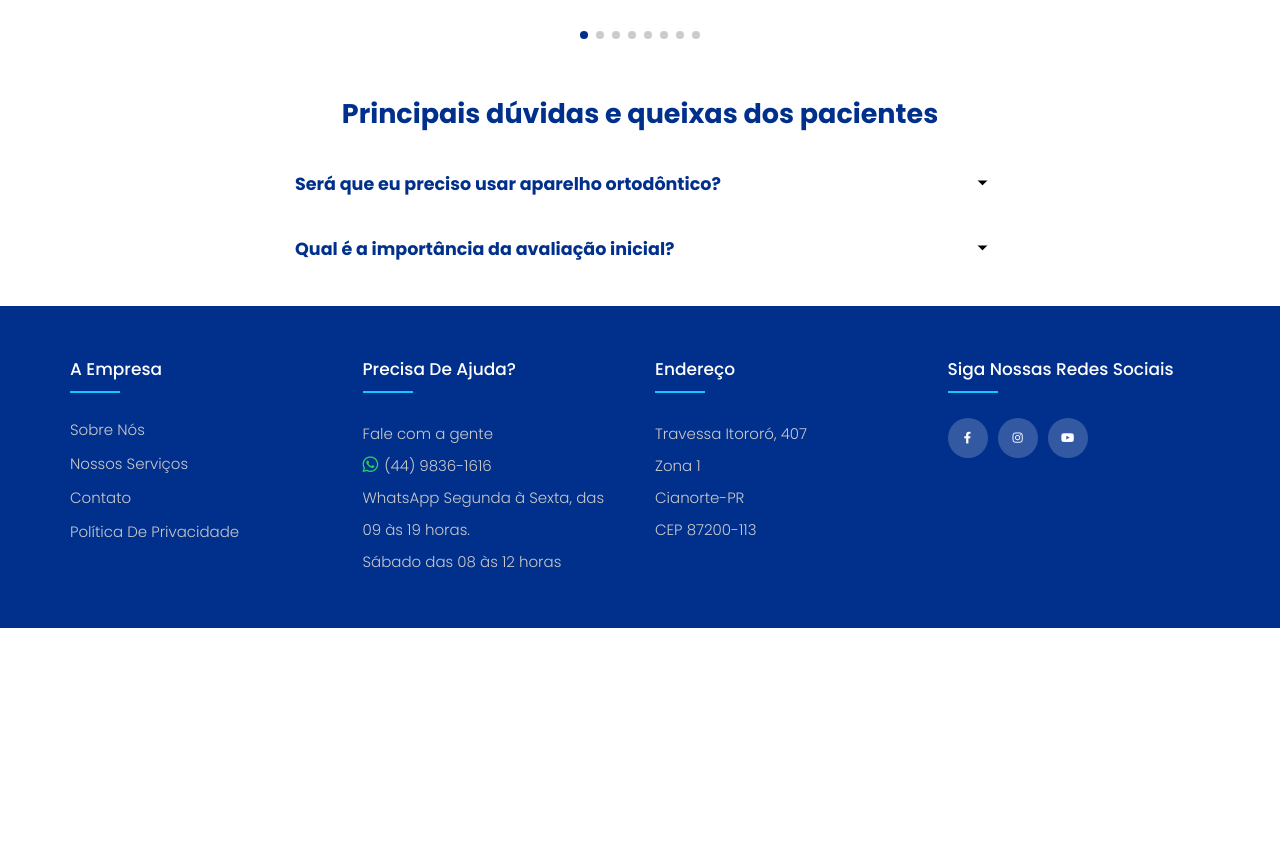
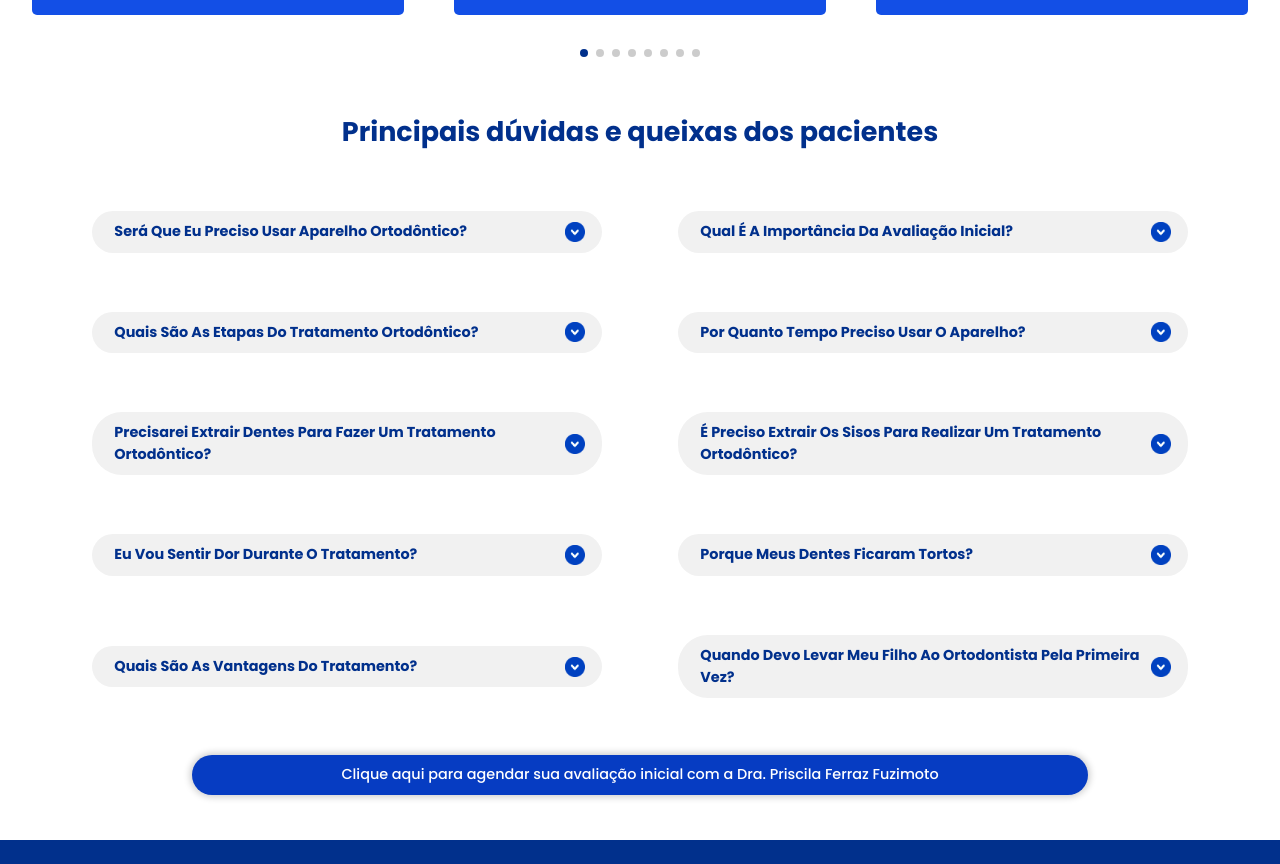
Before and after one commit to vitoraok1/orthopress-website, a React (Create React App) app: page /ortodontia in a window 1280 px wide. Shown: the part 1933-2797 px from the top of the page. Before the commit the page ends 2561 px from the top, so only its background shows below. Built offline with nearby package versions, Linux system fonts and the light colour scheme.

Commit message:
finishing ortodontic page with accodion

```diff
--- a/src/components-mock.ts
+++ b/src/components-mock.ts
@@ -170,7 +170,7 @@ export const cards = [
     },
     {
       "title": "Aparelho Lingual",
-      "content": "O aparelho lingual é uma opção a ser considerada por pacientes que buscam um tratamento discreto. Semelhante ao modelo convencional, ele consiste em bráquetes e fios metálicos, mas a diferença está na sua localização, pois são posicionados na parte de trás dos dentes. Por ficar preso na face interna dos dentes, o cuidado com a higiene deve ser redobrado, a fim de evitar o surgimeno de cáries ou outras doenças gengivais. Sendo mais indicado para tratamentos de curta duração.",
+      "content": `O aparelho lingual, similar ao modelo convencional, é uma alternativa discreta. Colocado na parte de trás dos dentes, requer cuidado extra com a higiene para prevenir cáries e doenças gengivais. Geralmente recomendado para tratamentos breves.`,
       "link": "",
       "image": {
         "url": OrtodontiaBanner5,
@@ -188,7 +188,8 @@ export const cards = [
     },
     {
       "title": "Aparelhos Móveis Funcionais",
-      "content": "Os aparelhos móveis, frequentemente recomendados para crianças e adolescentes em crescimento, possuem a finalidade de influenciar o posicionamento e o desenvolvimento da mandíbula e maxila. Feito de placa de resina acrílica com fios de aço, é projetado de forma personalizada para abordar problemas específicos e guiar o alinhamento dos dentes e ossos maxilares.",
+      "content": `Os aparelhos móveis, frequentemente recomendados para crianças e adolescentes em crescimento, possuem a finalidade de influenciar o posicionamento e o desenvolvimento da mandíbula e maxila.
+      Feito de placa de resina acrílica com fios de aço, é projetado de forma personalizada para abordar problemas específicos e guiar o alinhamento dos dentes e ossos maxilares.`,
       "link": "",
       "image": {
         "url": OrtodontiaBanner7,
@@ -197,7 +198,7 @@ export const cards = [
     },
     {
       "title": "Documentação Ortodôntica",
-      "content": "A Documentação Ortodôntica abrange diversos exames, incluindo radiografias, fotografias intra e extra-orais, moldes de gesso e dentes, análises cefalométricas modelos computadorizados. Seu objetivo principal é proporcionar uma visão abrangente do paciente, permitindo ao dentista uma compreensão minunciosa do caso. Sem essas informações, o profissional não pode iniciar o tratamento de forma precisa, destacando a importância vital desses procedimentos para um tratamento ortodôntico eficaz.",
+      "content": `A Documentação Ortodôntica incorpora diversos exames, como radiografias, fotografias intra e extra-orais, moldes e análises computadorizadas. Esses exames fornecem uma visão detalhada do paciente, possibilitando ao dentista compreender minuciosamente o caso. São fundamentais para um tratamento ortodôntico preciso e eficaz.`,
       "link": "",
       "image": {
         "url": OrtodontiaBanner8,
@@ -209,10 +210,90 @@ export const cards = [
   export const faqOrtodontia = [
     {
       "question": "Será que eu preciso usar aparelho ortodôntico?",
-      "answer": "Existem diversos sinais que indicam que é preciso usar aparelho ortodôntico. No entanto, nem sempre eles são fácil de percepção. Por isso, o ideal é sempre buscar um ortodontista, caso você desconfie que há algo errado com a mordida ou o posicionamento dos seus dentes. Algum dos sinais para que você procure um ortodontista: Dentes muito tortos (encavalados), dificuldade para fechar a boca, Dificuldade na mordida, dores no maxilar, espaço entre os dentes.",
+      "answer": `Existem diversos sinais que indicam que é preciso usar aparelho ortodôntico. No entanto, nem sempre eles são fácil de percepção. Por isso, o ideal é sempre buscar um ortodontista, caso você desconfie que há algo errado com a mordida ou o posicionamento dos seus dentes.
+
+      Algum dos sinais para que você procure um ortodontista:
+
+      - Dentes muito tortos (encavalados);
+
+      - Dificuldade para fechar a boca;
+
+      - Dificuldade na mordida;
+
+      - Dores no maxilar;
+
+      - Espaço entre os dentes.`,
     },
     {
       "question": "Qual é a importância da avaliação inicial?",
-      "answer": "O sucesso de um tratamento ortodôntico começa com um planejamento cuidadoso, que envolve uma avaliação inicial minunciosa. Nessa etapa, são definidas todas as estratégias necessárias para alcançar os objetivos estéticos e funcionais do paciente. Sem um planejamento adequado, é como embarcar em uma jornada sem um mapa, torna-se desafiador saber a direção certa. Isso pode resultar em complicações futuras, muitas vezes difíceis de resolver. Portanto é aconselhável pesquisar sobre o profissional escolhido e suas credenciais, uma vez que os profissionais atenciosos e detalhistas costumam estar comprometidos com o alcance de excelentes resultados no tratamento.",
+      "answer": `O sucesso de um tratamento ortodôntico começa com um planejamento cuidadoso, que envolve uma avaliação inicial minunciosa. Nessa etapa, são definidas todas as estratégias necessárias para alcançar os objetivos estéticos e funcionais do paciente.
+
+      Sem um planejamento adequado, é como embarcar em uma jornada sem um mapa, torna-se desafiador saber a direção certa. Isso pode resultar em complicações futuras, muitas vezes difíceis de resolver.
+
+      Portanto é aconselhável pesquisar sobre o profissional escolhido e suas credenciais, uma vez que os profissionais atenciosos e detalhistas costumam estar comprometidos com o alcance de excelentes resultados no tratamento.`,
+    },
+    {
+      "question": "Quais são as etapas do tratamento ortodôntico?",
+      "answer": `O tratamento ortodôntico compreende seis etapas essenciais para alcançar um alinhamento dentário satisfatório:
+
+      1 - Diagnóstico: O tratamento começa com uma consulta para avaliar a necessidade do aparelho e seu tipo, às vezes requerendo extração de dentes.
+
+      2 - Instalação do aparelho: Após a decisão, o aparelho é colocado, iniciando o movimento dos dentes.
+
+      3 - Alinhamento: A fase de ajuste e alinhamento começa, frequentemente com fios leves.
+
+      4 - Correção: Dentes são corrigidos com fios mais grossos e elásticos para fechar espaços e ajustar a mordida.
+
+      5 - Finalização: Neste ponto, os dentes estão próximos da posição correta, muitas vezes exigindo recursos adicionais.
+
+      6 - Contenção: Após a remoção do aparelho, o paciente continua com acompanhamento para garantir que os dentes permaneçam alinhados.
+
+      O tempo de cada fase varia de acordo com o caso, sendo essencial a colaboração do paciente e a adesão às orientações de cuidados e higiene. As consultas periódicas são cruciais para verificar o progresso do alinhamento dentário.`,
+    },
+    {
+      "question": "Por quanto tempo preciso usar o aparelho?",
+      "answer": `Para determinar o tempo indicado de tratamento, é necessário fazer uma avaliação com o seu dentista.
+
+      Os tratamentos em adultos variam em média de 18 a 36 meses. Já nos adolescentes, o tratamento costuma durar cerca de 24 meses.
+
+      Lembrando que depende muito da severidade do problema, do metabolismo da pessoa e se o paciente está seguindo as orientações do dentista.`,
+    },
+    {
+      "question": "Precisarei extrair dentes para fazer um tratamento ortodôntico?",
+      "answer": `Em grande parte dos casos, não são necessárias extrações.
+
+      A remoção de dentes é necessária apenas em casos específicos onde a falta de espaço para acomodação dos dentes é severa.
+
+      Através do exame clínico é possível determinar se seu caso precisará de extrações ou não.`,
+    },
+    {
+      "question": "É preciso extrair os sisos para realizar um tratamento ortodôntico?",
+      "answer": "Embora em alguns casos a extração seja necessária, isso não é uma regra. Quem vai definir se será preciso retirar os sisos ou não é o dentista, após estudar as radiografias.",
+    },
+    {
+      "question": "Eu vou sentir dor durante o tratamento?",
+      "answer": `O que é comum é sentir os dentes sensíveis ao toque e à mastigação durante os três dias após o atendimento, ou seja, após a manutenção ortodôntica.
+
+      Nesse período, deve-se evitar alimentos duros ou crocantes, gerando menos desconforto na mastigação. Após esses dias, a sensibilidade tende a cessar, voltando a normalidade.`,
+    },
+    {
+      "question": "Porque meus dentes ficaram tortos?",
+      "answer": `Os dentes tortos podem ter origem genética, ou seja, transmitida dos pais para filhos.
+
+      O tamanho dos ossos maxilares e o tamanho dos dentes são influências familiares herdadas, resultando na falta de espaço e, consequentemente, no desalinhamento.
+
+      Além disso, pode ser causado devido a presença de hábitos como ao uso de chupeta, dedos, mamadeira, problemas respiratórios ou até mesmo por perda de dentes de leite de forma precoce.`,
+    },
+    {
+      "question": "Quais são as vantagens do tratamento?",
+      "answer": `São inúmeras as vantagens, abrangendo:
+
+      Benefícios Funcionais: Contribuição na correção de problemas respiratórios, estabelecimento de uma mastigação adequada, aprimoramento na articulação da fala e auxílio na resolução de questões relacionadas à ATM (como estalos, dores de cabeça e faciais), além da prevenção da perda dentária.
+
+      Vantagens Estéticas: Elevação da autoestima, alcance de alinhamento dental adequado e harmonia na estética facial, resultando em um sorriso invejável, mais equilibrado e saudável.`,
+    },
+    {
+      "question": "Quando devo levar meu filho ao ortodontista pela primeira vez?",
+      "answer": `A primeira visita deve ser ainda na dentição de leite, pois, diversos problemas graves como a “mordida cruzada” são comuns nessa fase e, geralmente, passam despercebidas.`,
     },
   ]
--- a/src/components/commons/AskedQuestions/AskedQuestions.css
+++ b/src/components/commons/AskedQuestions/AskedQuestions.css
@@ -4,6 +4,7 @@
   display: flex;
   flex-direction: column;
   align-items: center;
+  padding-top: 3rem;
 }
 
 .faq {
@@ -15,6 +16,9 @@
 }
 
 .question {
+  background-color: rgb(241, 241, 241);
+  border-radius: 30px;
+  padding: 5px 20px;
   display: flex;
   justify-content: space-between;
   align-items: center;
@@ -26,6 +30,7 @@
 
 .answer {
   max-height: 0;
+  padding: 5px 22px;
   overflow: hidden;
   transition: max-height 1.2s ease-out;
 }
@@ -33,20 +38,32 @@
 .answer p {
   padding-top: 1rem;
   line-height: 1.6;
-  font-size: 1.4rem;
+  font-size: 1.45rem;
+  font-style: italic;
+  white-space: pre-line;
 }
 
 .faq.active .answer {
-  max-height: 300px;
+  max-height: fit-content;
   animation: fade 0.5s ease-in-out;
 }
 
-.faq.active svg {
+.faq.active img {
   transform: rotate(180deg);
 }
 
-svg {
+.dropdown-icon {
+  width: 20px;
   transition: transform 0.8s ease-in;
+}
+
+h3 {
+  font-size: 1.6rem;
+}
+
+.btn-ortodontia {
+  width: 70%;
+  font-size: 1.6rem;
 }
 
 @keyframes fade {
@@ -59,3 +76,22 @@ svg {
     transform: translateY(0px);
   }
 }
+
+@media (min-width: 1000px) {
+  .accordion {
+    width: 90%;
+    display: grid;
+    grid-template-columns: repeat(2, 1fr); /* Duas colunas */
+    gap: 20px; /* Espaço entre as colunas */
+  }
+
+  .question {
+    margin: auto;
+    padding: 5px 17px;
+    width: 90%;
+  }
+
+  .question h3{
+    text-align: left;
+  }
+}
--- a/src/components/commons/AskedQuestions/AskedQuestions.tsx
+++ b/src/components/commons/AskedQuestions/AskedQuestions.tsx
@@ -1,5 +1,6 @@
 import { useState } from 'react';
 import { faqOrtodontia } from '../../../components-mock';
+import dropDown from '../../../assets/images/dropdown_ativo.png';
 import './AskedQuestions.css';
 
 type QuestionProps = {
@@ -20,10 +21,8 @@ function Question({ question, answer }: QuestionProps) {
   return (
     <div className={faqClasses} onClick={toggleDropdown}>
       <div className="question">
-        <h2>{question}</h2>
-        <svg width="15" height="10" viewBox="0 0 42 25">
-          <path d="M3 3L21 21L39 3" stroke="white" strokeWidth="7" strokeLinecap="round" />
-        </svg>
+        <h3>{question}</h3>
+        <img src={dropDown} alt="dropdown" className="dropdown-icon"/>
       </div>
       <div className="answer">
         <p>{answer}</p>
@@ -34,7 +33,7 @@ function Question({ question, answer }: QuestionProps) {
 
 export function AskedQuestions() {
   return (
-    <div>
+    <div className="faq-title">
       <h2 className="lead title-procedures">Principais dúvidas e queixas dos pacientes</h2>
       <div className="border-line" />
       <section className="accordion">
@@ -42,6 +41,9 @@ export function AskedQuestions() {
           <Question key={index} question={faq.question} answer={faq.answer} />
         ))}
       </section>
+      <div className="btn-group">
+        <a href="index.html" className="btn btn-blue schedule btn-ortodontia">Clique aqui para agendar sua avaliação inicial com a Dra. Priscila Ferraz Fuzimoto</a>
+      </div>
     </div>
   );
 }
--- a/src/components/commons/ProceduresCard/ProceduresCard.css
+++ b/src/components/commons/ProceduresCard/ProceduresCard.css
@@ -1,7 +1,7 @@
 .banner-main {
   width: 100%;
   margin: auto;
-  margin-top: 5rem;
+  margin-top: 7rem;
   margin-bottom: 5rem;
   max-width: 900px;
   padding-left: 2rem;
```
Also changed, not shown: src/components/commons/CardProcedures/CardProcedures.css (+12 -5 lines), src/assets/images/dropdown_ativo.png (added).
